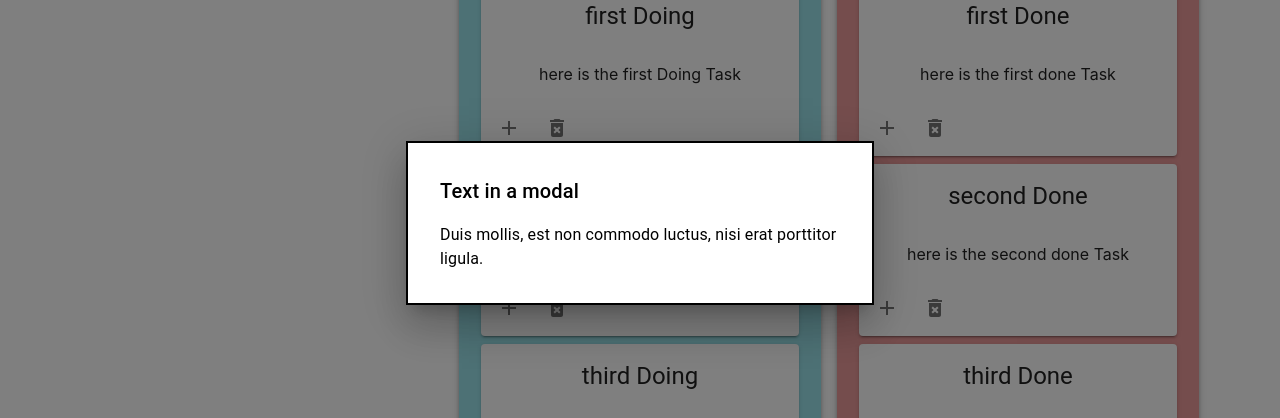
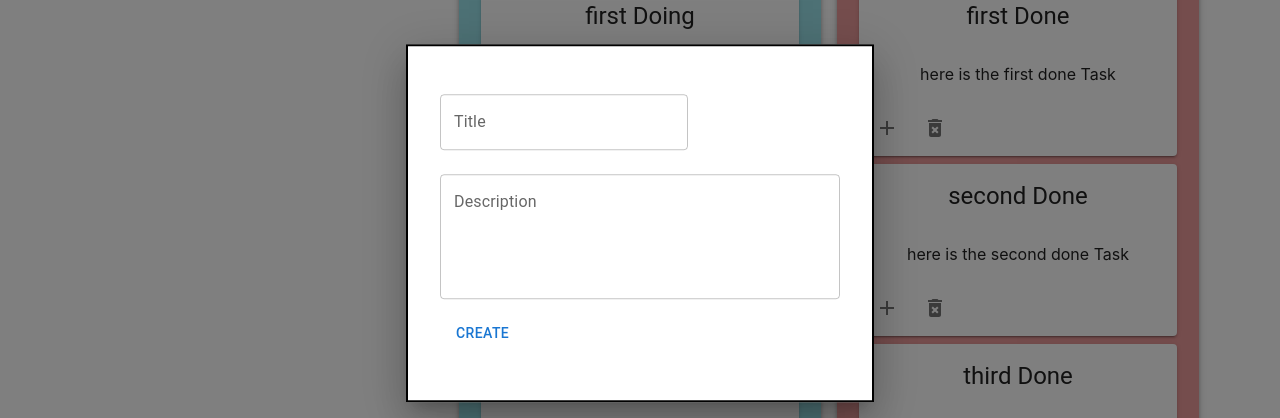
Before and after one commit to rkaufusi/Project-Manager-KB, a React (Create React App) app in the folder client/: page / in a window 1280 px wide. Both pictures are taken after a click on the button 337 px from the left and 118 px from the top of the page. Shown: the part 177-595 px from the top of the page. Built offline with nearby package versions, Linux system fonts and the light colour scheme; no server answers.

Commit message:
added modal textfield, abstracted parts of modal

```diff
--- /dev/null
+++ b/client/src/components/ModalFields.tsx
@@ -0,0 +1,39 @@
+import React from 'react'
+import Typography from '@mui/material/Typography';
+import TextField from '@mui/material/TextField';
+import Grid from '@mui/material/Grid';
+import Stack from '@mui/material/Stack';
+import Button from '@mui/material/Button';
+
+
+const ModalFields = () => {
+    return (
+        <Grid container spacing={1}>
+            <Typography id="modal-modal-title" variant="h6" component="h2">
+
+            </Typography>
+            <Grid item>
+                <Typography id="modal-modal-description" sx={{ mt: 2 }}>
+                    <TextField label="Title" placeholder="Give your task a title!" variant="outlined" fullWidth/>
+                </Typography>
+            </Grid>
+            <Grid item xs={12}>
+                <Typography id="modal-modal-description" sx={{ mt: 2 }}>
+                    <TextField
+                        multiline={true}
+                        rows={4}
+                        label="Description"
+                        placeholder="Add your task description"
+                        variant="outlined"
+                        fullWidth
+                    />
+                </Typography>
+            </Grid>
+            <Stack spacing={2} direction="row" sx={{m: 2}}>
+                <Button variant="text">Create</Button>
+            </Stack>
+        </Grid>
+    )
+}
+
+export default ModalFields
--- a/client/src/components/columns/Columns.tsx
+++ b/client/src/components/columns/Columns.tsx
@@ -10,6 +10,8 @@ import IconButton, { IconButtonProps } from '@mui/material/IconButton';
 import axios from 'axios'
 import Typography from '@mui/material/Typography';
 import Modal from '@mui/material/Modal';
+import TextField from '@mui/material/TextField';
+import ModalFields from '../ModalFields'
 
 interface AllItems {
   todo_id: number,
@@ -101,12 +103,10 @@ const Columns = () => {
           aria-describedby="modal-modal-description"
         >
         <Box sx={style}>
-          <Typography id="modal-modal-title" variant="h6" component="h2">
-              Text in a modal
-          </Typography>
-          <Typography id="modal-modal-description" sx={{ mt: 2 }}>
-               Duis mollis, est non commodo luctus, nisi erat porttitor ligula.
-          </Typography>
+
+            <ModalFields/>
+
+
           </Box>
         </Modal>
         <Grid item xs={3.5} container direction="column" >
```
